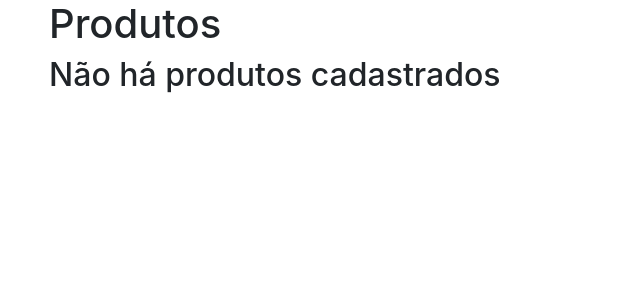
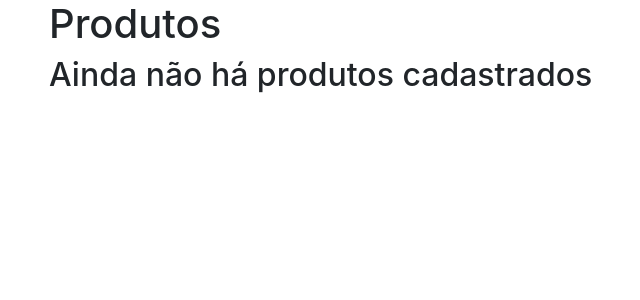
Before and after one commit to flavioborgesnunes/django-segundo-projeto, a Django app: page / in a window 1280 px wide. Shown: the top 300 px of the page, without its empty margins (36-676 px from the left). Run offline with Django 4.2, Linux system fonts and the light colour scheme; data that the repository does not hold is empty; some libraries are stand-ins or nearby versions.

Commit message:
correção erro de identação

```diff
--- a/core/templates/index.html
+++ b/core/templates/index.html
@@ -50,11 +50,10 @@
         </table>
 
 
+        {% else %}
+        <h2>Ainda não há produtos cadastrados</h2>
+        {% endif %}
     </div>
-    {% else %}
-    <h2>Não há produtos cadastrados</h2>
-
-    {% endif %}
 
 {% bootstrap_javascript jquery='full' %}
 </body>
```
